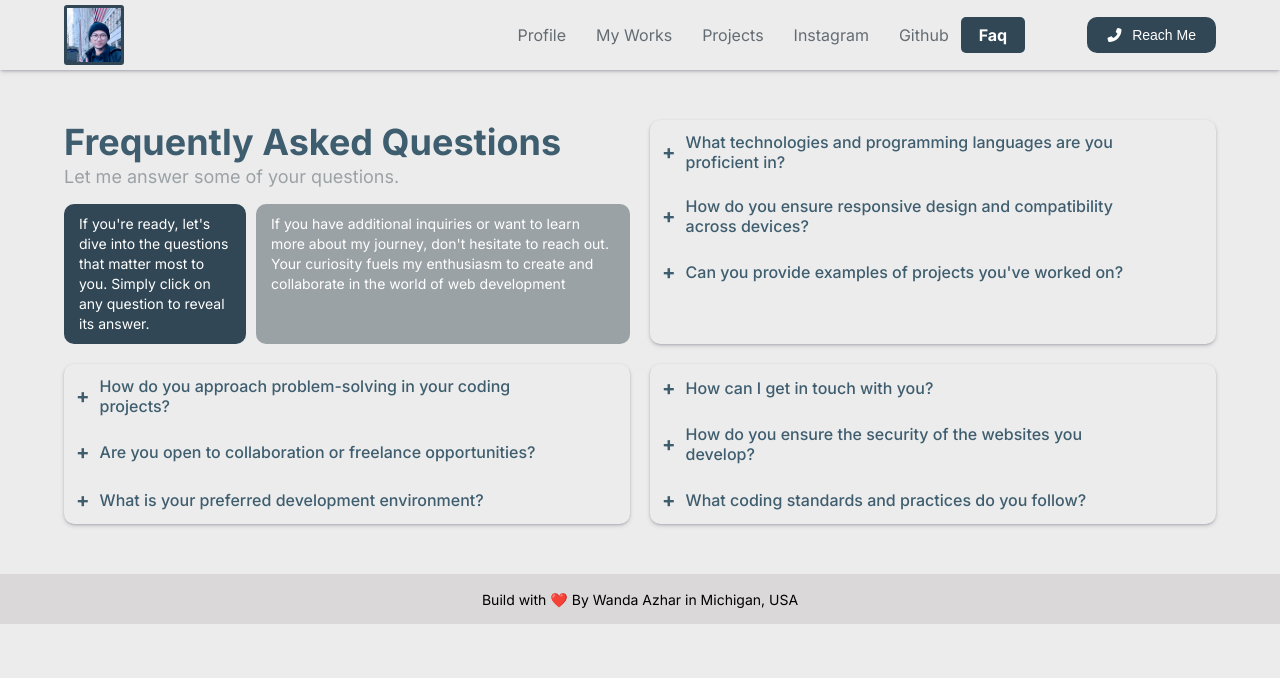
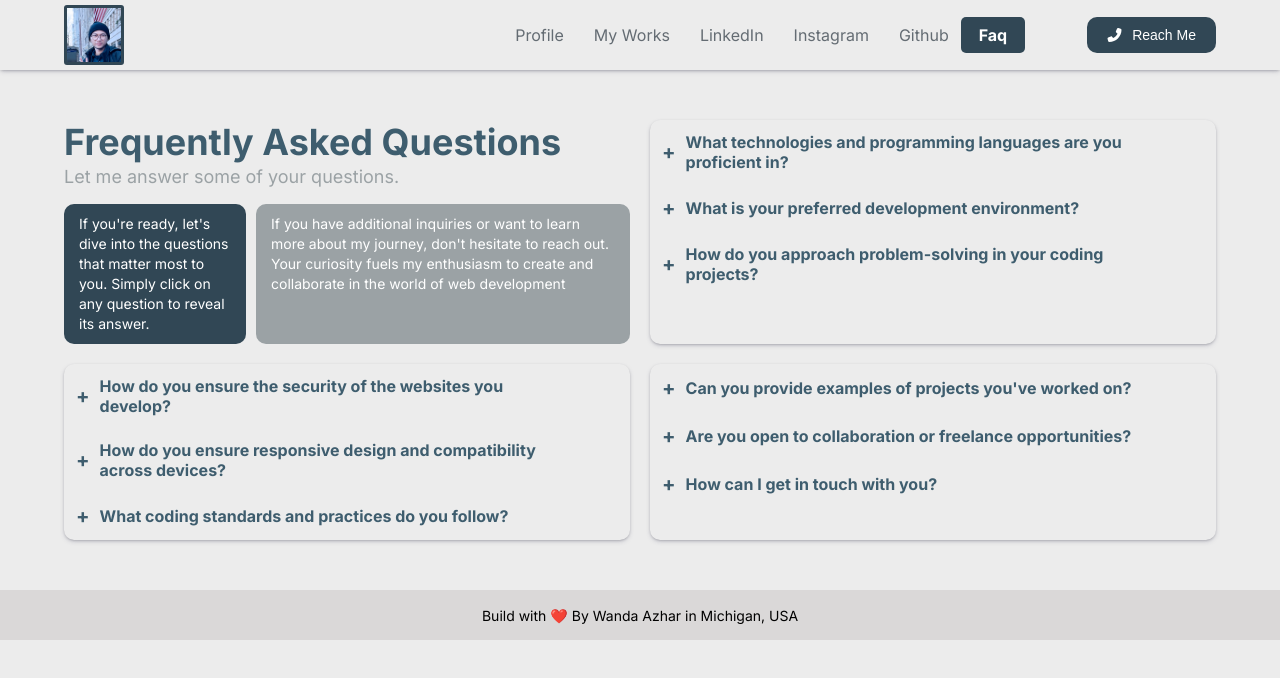
Before and after one commit to wandaazhar007/portfolio, a Next.js app: page /faq in a window 1280 px wide. Shown: the top 678 px of the page. Built offline with nearby package versions, Linux system fonts and the light colour scheme.

Commit message:
refactor code

```diff
--- a/app/components/faqComponent/FaqComponent.tsx
+++ b/app/components/faqComponent/FaqComponent.tsx
@@ -4,6 +4,9 @@ import { FontAwesomeIcon } from '@fortawesome/react-fontawesome';
 import Link from 'next/link';
 import { faSquareArrowUpRight } from '@fortawesome/free-solid-svg-icons';
 import { motion } from 'framer-motion';
+import { Fira_Sans } from 'next/font/google';
+
+const firaSans = Fira_Sans({ subsets: ['latin'], weight: ['100', '200', '300', '500', '700'] });
 
 const FaqComponent: React.FC = () => {
   return (
@@ -36,11 +39,159 @@ const FaqComponent: React.FC = () => {
                 <input type="radio" name='accordion' id="first" />
                 <label htmlFor="first">What technologies and programming languages are you proficient in?</label>
                 <div className="content">
-                  <p>
-                    I am skilled in a range of technologies and programming languages relevant to web development. This includes HTML, CSS, JavaScript, as well as popular frameworks like ReactJS and Next.js for building dynamic and responsive user interfaces. I&apos;m also experienced in server-side programming using Node.js, and I&apos;m comfortable working with databases and APIs.
-                  </p>
+                  <div className="answer">
+                    <p>
+                      I am skilled in a range of technologies and programming languages relevant to web development. This includes:
+                    </p>
+                    <div className="groupList">
+                      <ol className="list">
+                        <li>
+                          <Link href="#" target='_blank'>HTML <FontAwesomeIcon icon={faSquareArrowUpRight} className='icon' />
+                          </Link>
+                        </li>
+                        <li>
+                          <Link href="#" target='_blank'>CSS <FontAwesomeIcon icon={faSquareArrowUpRight} className='icon' />
+                          </Link>
+                        </li>
+                        <li>
+                          <Link href="#" target='_blank'>Javascript <FontAwesomeIcon icon={faSquareArrowUpRight} className='icon' />
+                          </Link>
+                        </li>
+                      </ol>
+                      <div className="list">
+                        <li>
+                          <Link href="#" target='_blank'>Typescript <FontAwesomeIcon icon={faSquareArrowUpRight} className='icon' />
+                          </Link>
+                        </li>
+                        <li>
+                          <Link href="#" target='_blank'>NodeJs <FontAwesomeIcon icon={faSquareArrowUpRight} className='icon' />
+                          </Link>
+                        </li>
+                        <li>
+                          <Link href="#" target='_blank'>MySql <FontAwesomeIcon icon={faSquareArrowUpRight} className='icon' />
+                          </Link>
+                        </li>
+                      </div>
+                    </div>
+                    <b>And Framework Technologies as :</b>
+
+                    <div className="groupList">
+                      <ol className="list">
+                        <li>
+                          <Link href="#" target='_blank'>NextJs <FontAwesomeIcon icon={faSquareArrowUpRight} className='icon' />
+                          </Link>
+                        </li>
+                        <li>
+                          <Link href="#" target='_blank'>ReactJs <FontAwesomeIcon icon={faSquareArrowUpRight} className='icon' />
+                          </Link>
+                        </li>
+                        <li>
+                          <Link href="#" target='_blank'>ExpressJs <FontAwesomeIcon icon={faSquareArrowUpRight} className='icon' />
+                          </Link>
+                        </li>
+                      </ol>
+                      <ol className="list">
+                        <li>
+                          <Link href="#" target='_blank'>Sequelize <FontAwesomeIcon icon={faSquareArrowUpRight} className='icon' />
+                          </Link>
+                        </li>
+                        <li>
+                          <Link href="#" target='_blank'>MySql <FontAwesomeIcon icon={faSquareArrowUpRight} className='icon' />
+                          </Link>
+                        </li>
+                        <li>
+                          <Link href="#" target='_blank'>Linux <FontAwesomeIcon icon={faSquareArrowUpRight} className='icon' />
+                          </Link>
+                        </li>
+                      </ol>
+                      <ol className="list">
+                        <li>
+                          <Link href="#" target='_blank'>Nginx <FontAwesomeIcon icon={faSquareArrowUpRight} className='icon' />
+                          </Link>
+                        </li>
+                        <li>
+                          <Link href="#" target='_blank'>Git (vcs) <FontAwesomeIcon icon={faSquareArrowUpRight} className='icon' />
+                          </Link>
+                        </li>
+                        <li>
+                          <Link href="#" target='_blank'>Github <FontAwesomeIcon icon={faSquareArrowUpRight} className='icon' />
+                          </Link>
+                        </li>
+                      </ol>
+                      <ol className="list">
+                        <li>
+                          <Link href="#" target='_blank'>CI/CD <FontAwesomeIcon icon={faSquareArrowUpRight} className='icon' />
+                          </Link>
+                        </li>
+                        <li>
+                          <Link href="#" target='_blank'>Nginx <FontAwesomeIcon icon={faSquareArrowUpRight} className='icon' />
+                          </Link>
+                        </li>
+                        <li>
+                          <Link href="#" target='_blank'>PM2 <FontAwesomeIcon icon={faSquareArrowUpRight} className='icon' />
+                          </Link>
+                        </li>
+                      </ol>
+                    </div>
+                    <p>
+                      as well as popular frameworks like ReactJS and Next.js for building dynamic and responsive user interfaces. I&apos;m also experienced in server-side programming using Node.js, and I&apos;m comfortable working with databases and APIs.
+                    </p>
+                  </div>
                 </div>
               </motion.li>
+
+              <motion.li
+                initial={{ opacity: 0, scale: 0 }}
+                whileInView={{ opacity: 1, scale: 1 }}
+                transition={{ duration: 0.6 }}
+              >
+                <input type="radio" name='accordion' id="six" />
+                <label htmlFor="six">What is your preferred development environment?</label>
+                <div className="content">
+                  <div className="answer">
+                    I prefer working in a Linux environment, particularly Ubuntu. I find that Linux provides a stable and customizable platform for web development. I use code editors like Visual Studio Code to write and debug code efficiently. Additionally, I rely on version control systems like Git and GitHub to manage and collaborate on projects.
+                  </div>
+                </div>
+              </motion.li>
+
+              <motion.li
+                initial={{ opacity: 0, scale: 0 }}
+                whileInView={{ opacity: 1, scale: 1 }}
+                transition={{ duration: 0.6 }}
+              >
+                <input type="radio" name='accordion' id="four" />
+                <label htmlFor="four">How do you approach problem-solving in your coding projects?</label>
+                <div className="content">
+                  <div className="answer">
+                    Problem-solving is at the core of web development. I start by thoroughly understanding the requirements and breaking down the problem into smaller tasks. I research and explore potential solutions, leveraging online resources and documentation as needed. Testing and debugging are crucial stages, where I ensure the code is efficient and free of errors. I also seek feedback and collaborate with peers to arrive at optimal solutions.
+                  </div>
+                </div>
+              </motion.li>
+
+
+
+            </ul>
+          </div>
+
+          <div className="box">
+            <ul className="accordion">
+
+              <motion.li
+                initial={{ opacity: 0, scale: 0 }}
+                whileInView={{ opacity: 1, scale: 1 }}
+                transition={{ duration: 0.6 }}
+              >
+                <input type="radio" name='accordion' id="eight" />
+                <label htmlFor="eight">How do you ensure the security of the websites you develop?</label>
+                <div className="content">
+                  <div className="answer">
+                    Security is a top priority in my development process. I follow industry best practices to ensure websites are secure from common vulnerabilities. I use HTTPS to encrypt data transmission, sanitize user inputs to prevent SQL injection and cross-site scripting (XSS), and implement authentication and authorization mechanisms to control access to sensitive data. Regular updates, security patches, and staying informed about the latest security threats are essential aspects of my approach to web development.
+                  </div>
+                </div>
+              </motion.li>
+
+
+
               <motion.li
                 initial={{ opacity: 0, scale: 0 }}
                 whileInView={{ opacity: 1, scale: 1 }}
@@ -49,11 +200,33 @@ const FaqComponent: React.FC = () => {
                 <input type="radio" name='accordion' id="second" />
                 <label htmlFor="second">How do you ensure responsive design and compatibility across devices?</label>
                 <div className="content">
-                  <p>
+                  <div className="answer">
                     Ensuring a responsive design is a crucial aspect of my development process. I use a mobile-first approach, where I design and style the website for mobile devices first and then gradually enhance it for larger screens. I utilize CSS media queries to adapt layouts and styles based on screen sizes, ensuring a seamless experience on various devices, including smartphones, tablets, and desktops.
-                  </p>
+                  </div>
                 </div>
               </motion.li>
+
+              <motion.li
+                initial={{ opacity: 0, scale: 0 }}
+                whileInView={{ opacity: 1, scale: 1 }}
+                transition={{ duration: 0.6 }}
+              >
+                <input type="radio" name='accordion' id="nine" />
+                <label htmlFor="nine">What coding standards and practices do you follow?</label>
+                <div className="content">
+                  <div className="answer">
+                    I believe in writing clean, maintainable, and efficient code. I adhere to coding standards such as proper indentation, consistent naming conventions, and meaningful comments. I also follow the DRY (Don&apos;t Repeat Yourself) principle to minimize code duplication. Additionally, I use version control (Git) to track changes, collaborate with others, and maintain a history of code revisions. I use ESLint to ensure code quality and consistency by catching common programming errors and enforcing coding standards.
+                  </div>
+                </div>
+              </motion.li>
+
+
+            </ul>
+          </div>
+
+          <div className="box">
+            <ul className="accordion">
+
               <motion.li
                 initial={{ opacity: 0, scale: 0 }}
                 whileInView={{ opacity: 1, scale: 1 }}
@@ -62,7 +235,7 @@ const FaqComponent: React.FC = () => {
                 <input type="radio" name='accordion' id="thrid" />
                 <label htmlFor="thrid">Can you provide examples of projects you&apos;ve worked on?</label>
                 <div className="content">
-                  <p>
+                  <div className="answer">
                     Certainly! Here are a couple of projects I&apos;ve worked on:
 
                     Project: E-commerce Website
@@ -70,27 +243,11 @@ const FaqComponent: React.FC = () => {
 
                     Project: Personal Blog Website
                     Description: Built a personal blog using Next.js, where I share web development tutorials and insights. Integrated a Markdown editor for easy content creation and used server-side rendering for improved SEO.
-                  </p>
+                  </div>
                 </div>
               </motion.li>
-            </ul>
-          </div>
 
-          <div className="box">
-            <ul className="accordion">
-              <motion.li
-                initial={{ opacity: 0, scale: 0 }}
-                whileInView={{ opacity: 1, scale: 1 }}
-                transition={{ duration: 0.6 }}
-              >
-                <input type="radio" name='accordion' id="four" />
-                <label htmlFor="four">How do you approach problem-solving in your coding projects?</label>
-                <div className="content">
-                  <p>
-                    Problem-solving is at the core of web development. I start by thoroughly understanding the requirements and breaking down the problem into smaller tasks. I research and explore potential solutions, leveraging online resources and documentation as needed. Testing and debugging are crucial stages, where I ensure the code is efficient and free of errors. I also seek feedback and collaborate with peers to arrive at optimal solutions.
-                  </p>
-                </div>
-              </motion.li>
+
               <motion.li
                 initial={{ opacity: 0, scale: 0 }}
                 whileInView={{ opacity: 1, scale: 1 }}
@@ -99,29 +256,13 @@ const FaqComponent: React.FC = () => {
                 <input type="radio" name='accordion' id="five" />
                 <label htmlFor="five">Are you open to collaboration or freelance opportunities?</label>
                 <div className="content">
-                  <p>
+                  <div className="answer">
                     Yes, I&apos;m open to both collaboration and freelance opportunities. If you have a project in mind or need assistance with web development tasks, feel free to reach out to me. You can contact me via email at wandaazhar@gmail.com or connect with me on LinkedIn.
-                  </p>
+                  </div>
                 </div>
               </motion.li>
-              <motion.li
-                initial={{ opacity: 0, scale: 0 }}
-                whileInView={{ opacity: 1, scale: 1 }}
-                transition={{ duration: 0.6 }}
-              >
-                <input type="radio" name='accordion' id="six" />
-                <label htmlFor="six">What is your preferred development environment?</label>
-                <div className="content">
-                  <p>
-                    I prefer working in a Linux environment, particularly Ubuntu. I find that Linux provides a stable and customizable platform for web development. I use code editors like Visual Studio Code to write and debug code efficiently. Additionally, I rely on version control systems like Git and GitHub to manage and collaborate on projects.
-                  </p>
-                </div>
-              </motion.li>
-            </ul>
-          </div>
 
-          <div className="box">
-            <ul className="accordion">
+
               <motion.li
                 initial={{ opacity: 0, scale: 0 }}
                 whileInView={{ opacity: 1, scale: 1 }}
@@ -130,37 +271,13 @@ const FaqComponent: React.FC = () => {
                 <input type="radio" name='accordion' id="seven" />
                 <label htmlFor="seven">How can I get in touch with you?</label>
                 <div className="content">
-                  <p>
-                    You can reach out to me through email at wandaazhar@gmail.com. Additionally, you can connect with me on my LinkedIn profile: Wanda Azhar. I'm always open to discussions, collaborations, and sharing insights related to web development.
-                  </p>
+                  <div className="answer">
+                    You can reach out to me through email at wandaazhar@gmail.com. Additionally, you can connect with me on my LinkedIn profile: Wanda Azhar. I&apos;m always open to discussions, collaborations, and sharing insights related to web development.
+                  </div>
                 </div>
               </motion.li>
-              <motion.li
-                initial={{ opacity: 0, scale: 0 }}
-                whileInView={{ opacity: 1, scale: 1 }}
-                transition={{ duration: 0.6 }}
-              >
-                <input type="radio" name='accordion' id="eight" />
-                <label htmlFor="eight">How do you ensure the security of the websites you develop?</label>
-                <div className="content">
-                  <p>
-                    Security is a top priority in my development process. I follow industry best practices to ensure websites are secure from common vulnerabilities. I use HTTPS to encrypt data transmission, sanitize user inputs to prevent SQL injection and cross-site scripting (XSS), and implement authentication and authorization mechanisms to control access to sensitive data. Regular updates, security patches, and staying informed about the latest security threats are essential aspects of my approach to web development.
-                  </p>
-                </div>
-              </motion.li>
-              <motion.li
-                initial={{ opacity: 0, scale: 0 }}
-                whileInView={{ opacity: 1, scale: 1 }}
-                transition={{ duration: 0.6 }}
-              >
-                <input type="radio" name='accordion' id="nine" />
-                <label htmlFor="nine">What coding standards and practices do you follow?</label>
-                <div className="content">
-                  <p>
-                    I believe in writing clean, maintainable, and efficient code. I adhere to coding standards such as proper indentation, consistent naming conventions, and meaningful comments. I also follow the DRY (Don&apos;t Repeat Yourself) principle to minimize code duplication. Additionally, I use version control (Git) to track changes, collaborate with others, and maintain a history of code revisions. I use ESLint to ensure code quality and consistency by catching common programming errors and enforcing coding standards.
-                  </p>
-                </div>
-              </motion.li>
+
+
             </ul>
           </div>
           {/* <div className="all-faq">
--- a/app/components/faqComponent/faqComponent.scss
+++ b/app/components/faqComponent/faqComponent.scss
@@ -83,7 +83,7 @@
               padding: 1rem;
               cursor: pointer;
               font-size: 1.6rem;
-              font-weight: 500;
+              font-weight: 700;
               color: $colorDrab;
 
               &::before {
@@ -101,6 +101,7 @@
             input[type="radio"]:checked+label+.content {
               max-height: 90rem;
               padding: 1rem;
+              padding-left: 2.6rem;
               // background-color: #e8e6e6;
               // border: .1rem solid saddlebrown;
               // border-radius: 0 0 1rem 1rem;
@@ -120,12 +121,61 @@
             max-height: 0;
             overflow: hidden;
             transition: max-height 0.5s, padding 0.5s;
+            // font-weight: 700;
 
-            p {
+            // justify-content: space-between;
+            // border: .1rem solid salmon;
+            // width: 50%;
+
+            // @include phone {
+            //   width: 70%;
+            // }
+
+            .answer {
               font-size: 1.4rem;
               line-height: 2.5rem;
               // color: $colorOldFossil;
+
+              .groupList {
+                display: flex;
+                flex-wrap: wrap;
+                gap: 3rem;
+
+                .list {
+                  padding-left: 1.5rem;
+
+                  li {
+                    list-style: square;
+                    font-weight: 700;
+
+                    cursor: pointer;
+
+                    // text-decoration: underline;
+                    // font-size: 2rem;
+                    // color: rgb(57, 27, 206);
+                    a {
+                      color: $colorOldTosca;
+
+                      .icon {
+                        margin-left: .5rem;
+                      }
+                    }
+                  }
+                }
+
+              }
+
+              .bold {
+                // font-size: 2rem;
+                font-weight: bold;
+                color: $colorOldDrab;
+              }
+
             }
+
+
+
+
           }
         }
       }
--- a/app/components/navbar/Navbar.tsx
+++ b/app/components/navbar/Navbar.tsx
@@ -6,7 +6,7 @@ import Link from "next/link";
 import { faBars, faBook, faBookOpen, faClose, faCode, faCommenting, faComments, faHome, faPencil, faPhoneAlt, faPhoneSquare, faQuestionCircle, faSignIn, faUser } from '@fortawesome/free-solid-svg-icons';
 import { useState } from 'react';
 import { usePathname } from "next/navigation";
-import { faGithub, faInstagram } from '@fortawesome/free-brands-svg-icons';
+import { faGithub, faInstagram, faLinkedin } from '@fortawesome/free-brands-svg-icons';
 
 const Navbar: React.FC = () => {
   const pathname = usePathname();
@@ -32,7 +32,7 @@ const Navbar: React.FC = () => {
             <div className={`nav ${on ? 'on' : ''}`}>
               <Link href="/" className={`link ${pathname === '/' ? 'on' : ''}`} onClick={handleClickMenu}><FontAwesomeIcon icon={faUser} className="icon" /> Profile</Link>
               <Link href="/my-works" className={`link ${pathname === '/my-works' ? 'on' : ''}`} onClick={handleClickMenu} ><FontAwesomeIcon icon={faPencil} className="icon" /> My Works</Link>
-              <Link href="#" className="link" onClick={handleClickMenu}><FontAwesomeIcon icon={faCode} className="icon" /> Projects</Link>
+              <Link href="#" className="link" onClick={handleClickMenu}><FontAwesomeIcon icon={faLinkedin} className="icon" /> LinkedIn</Link>
               <Link href="https://instagram.com/wanda_azharr/" target="_blank" className="link" onClick={handleClickMenu}><FontAwesomeIcon icon={faInstagram} className="icon" /> Instagram</Link>
               <Link href="https://github.com/wandaazhar007/" target="_blank" className="link" onClick={handleClickMenu}><FontAwesomeIcon icon={faGithub} className="icon" /> Github</Link>
               <Link href="/faq" className={`link ${pathname === '/faq' ? 'on' : ''}`} onClick={handleClickMenu}><FontAwesomeIcon icon={faQuestionCircle} className="icon" /> Faq</Link>
```
